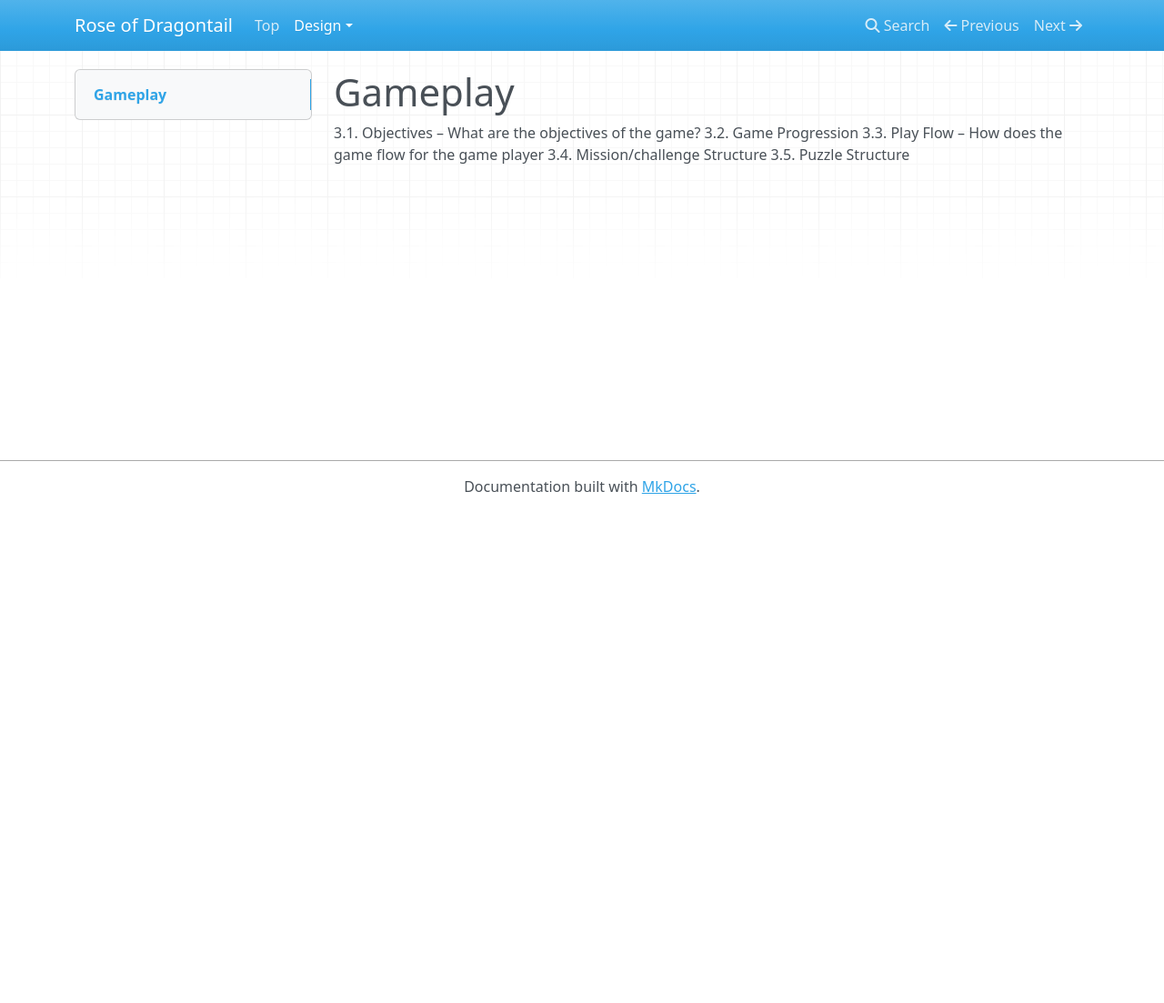
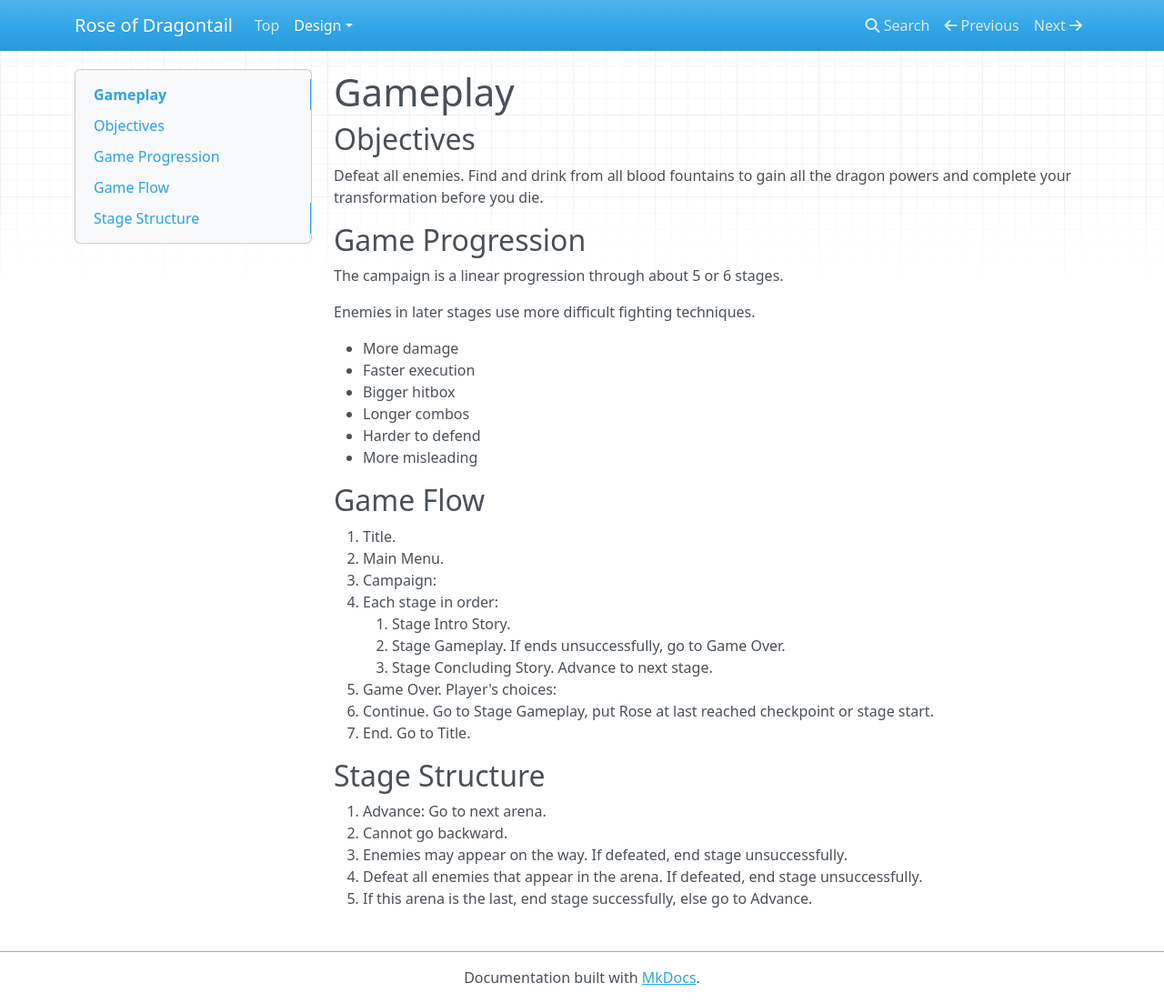
Before and after one commit to IoriBranford/dragontail-doc, an MkDocs documentation site: the page built from docs/gameplay.md, in a window 1280 px wide and 1103 px high. Shown: the whole window at 91% size. Built offline with MkDocs 1.6.1, drawn with Linux system fonts in a browser that asks for light colours; nearby versions of some CDN libraries.

Commit message:
Write gameplay.
Signed-off-by: IoriBranford <ioribranford@gmail.com>

```diff
--- a/docs/gameplay.md
+++ b/docs/gameplay.md
@@ -1,7 +1,39 @@
 # Gameplay
 
-3.1. Objectives – What are the objectives of the game?
-3.2. Game Progression
-3.3. Play Flow – How does the game flow for the game player
-3.4. Mission/challenge Structure
-3.5. Puzzle Structure
+## Objectives
+
+Defeat all enemies. Find and drink from all blood fountains to gain all the dragon powers and complete your transformation before you die.
+
+## Game Progression
+
+The campaign is a linear progression through about 5 or 6 stages.
+
+Enemies in later stages use more difficult fighting techniques.
+
+- More damage
+- Faster execution
+- Bigger hitbox
+- Longer combos
+- Harder to defend
+- More misleading
+
+## Game Flow
+
+1. Title.
+2. Main Menu.
+3. Campaign:
+   1. Each stage in order:
+      1. Stage Intro Story.
+      2. Stage Gameplay. If ends unsuccessfully, go to Game Over.
+      3. Stage Concluding Story. Advance to next stage.
+4. Game Over. Player's choices:
+   1. Continue. Go to Stage Gameplay, put Rose at last reached checkpoint or stage start.
+   2. End. Go to Title.
+
+## Stage Structure
+
+1. Advance: Go to next arena.
+   1. Cannot go backward.
+   2. Enemies may appear on the way. If defeated, end stage unsuccessfully.
+2. Defeat all enemies that appear in the arena. If defeated, end stage unsuccessfully.
+3. If this arena is the last, end stage successfully, else go to Advance.
```
